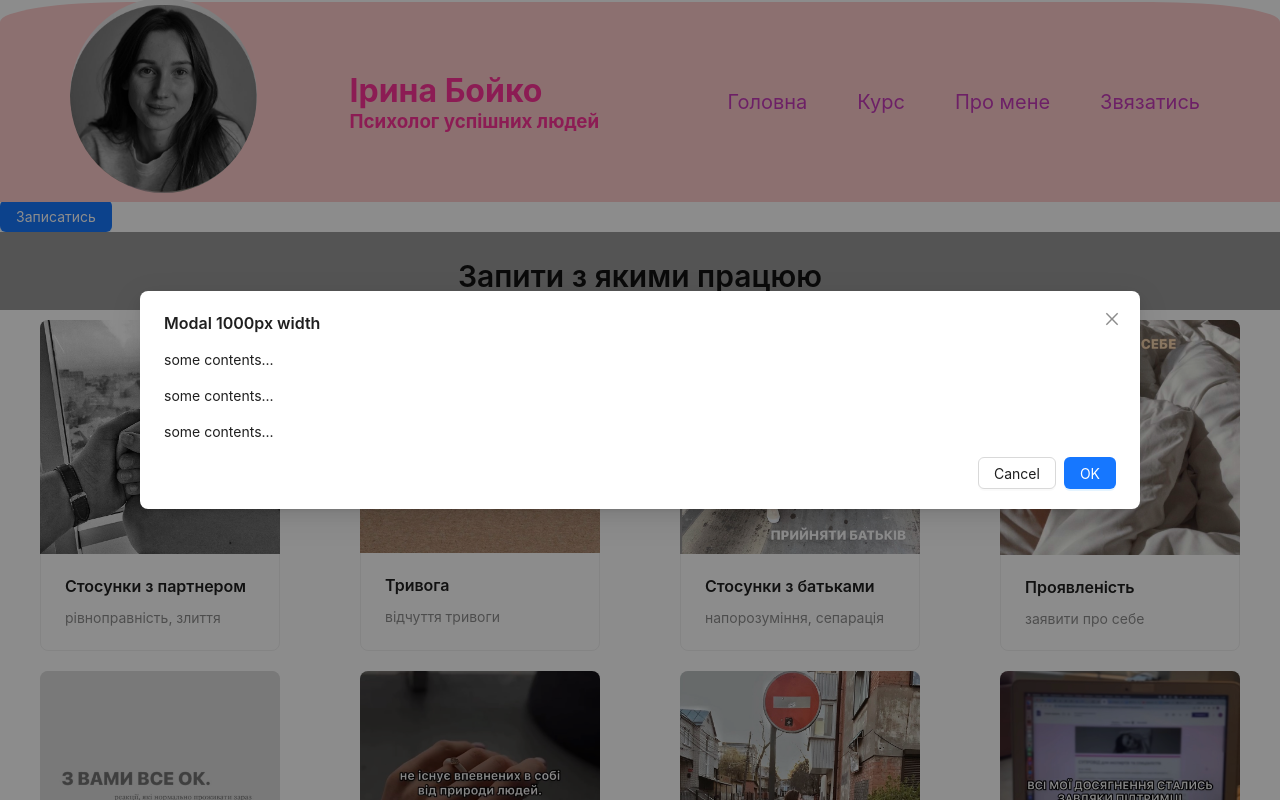
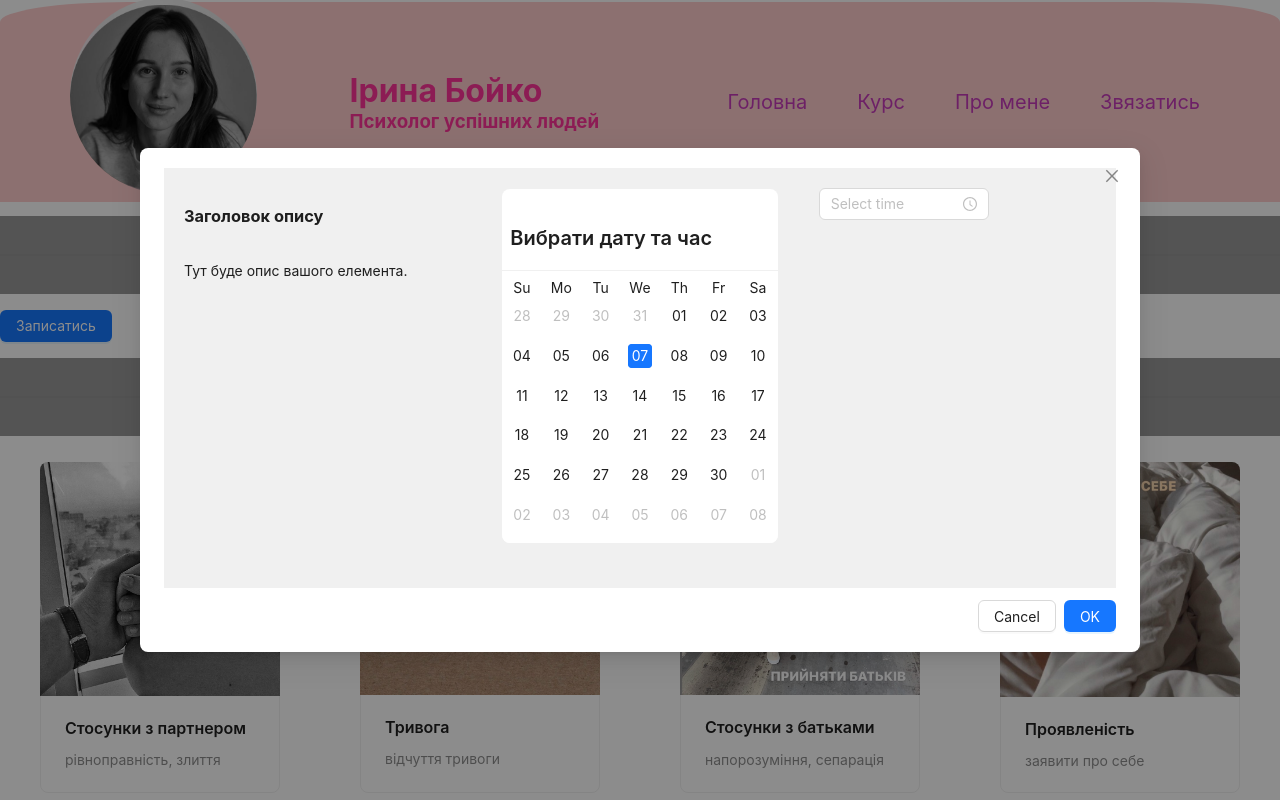
Before and after one commit to MR-FRED200396/PsychologBoiko, a React (Create React App) app: page / in a window 1280 px wide. Both pictures are taken after a click on the button "Записатись". Shown: the top 800 px of the page. Built offline with nearby package versions, Linux system fonts and the light colour scheme.

Commit message:
Add child ModalComponent to component HowToGoConsutltacion  add title, calendar and time picker to ModalComponent

```diff
--- a/src/components/main/mainComponents/HowToGoConsultacion.jsx
+++ b/src/components/main/mainComponents/HowToGoConsultacion.jsx
@@ -1,25 +1,32 @@
 import React, { useState } from "react";
-import { Button, Modal } from "antd";
+import ModalComponent from "./modalComponent/ModalComponent";
+
+import { Button, Divider, Row, Col, Typography } from "antd";
 
 export default function HowToGoConsultation() {
   const [open, setOpen] = useState(false);
+
+  const handleOpen = () => {
+    setOpen(true);
+  };
+
+  const handleClose = () => {
+    setOpen(false);
+  };
+
   return (
     <>
-      <Button type="primary" onClick={() => setOpen(true)}>
-        Записатись
-      </Button>
-      <Modal
-        title="Modal 1000px width"
-        centered
-        open={open}
-        onOk={() => setOpen(false)}
-        onCancel={() => setOpen(false)}
-        width={1000}
-      >
-        <p>some contents...</p>
-        <p>some contents...</p>
-        <p>some contents...</p>
-      </Modal>
+      <Row>
+        <Col span={24}>
+          <Divider orientation="center" style={{ backgroundColor: "#999" }}>
+            <Typography.Title level={2}>Запис на консультацію</Typography.Title>
+          </Divider>
+          <Button type="primary" onClick={handleOpen}>
+            Записатись
+          </Button>
+          <ModalComponent open={open} handleClose={handleClose} />
+        </Col>
+      </Row>
     </>
   );
 }
--- a/src/components/main/mainComponents/RequestsIWork.jsx
+++ b/src/components/main/mainComponents/RequestsIWork.jsx
@@ -1,4 +1,4 @@
-import { Row, Col, Typography, Card } from "antd";
+import { Row, Col, Typography, Card, Divider } from "antd";
 const { Meta } = Card;
 
 export default function RequestsIWork() {
@@ -93,15 +93,10 @@ export default function RequestsIWork() {
   return (
     <>
       <Row>
-        <Col
-          span={24}
-          style={{
-            backgroundColor: "#999",
-            display: "flex",
-            justifyContent: "center",
-          }}
-        >
-          <Typography.Title level={2}>Запити з якими працюю </Typography.Title>
+        <Col span={24}>
+          <Divider orientation="center" style={{ backgroundColor: "#999" }}>
+            <Typography.Title level={2}>Запити з якими працюю</Typography.Title>
+          </Divider>
         </Col>
       </Row>
 
--- /dev/null
+++ b/src/components/main/mainComponents/modalComponent/ModalCalendar.jsx
@@ -0,0 +1,81 @@
+import React from "react";
+import dayjs from "dayjs";
+import "dayjs/locale/zh-cn";
+import dayLocaleData from "dayjs/plugin/localeData";
+import { Calendar, Select, Typography, Row } from "antd";
+dayjs.extend(dayLocaleData);
+
+const ModalCalendar = ({ token }) => {
+  const onPanelChange = (value, mode) => {
+    console.log(value.format("YYYY-MM-DD"), mode);
+  };
+
+  const wrapperStyle = {
+    width: 300,
+    border: `1px solid ${token.colorBorderSecondary}`,
+    borderRadius: token.borderRadiusLG,
+  };
+
+  return (
+    <div
+      style={{
+        height: "420px",
+        backgroundColor: "#f0f0f0",
+        padding: "20px",
+        display: "flex",
+        justifyContent: "end",
+        alignItems: "start",
+      }}
+    >
+      <div style={wrapperStyle}>
+        <Calendar
+          fullscreen={false}
+          headerRender={({ value, type, onChange, onTypeChange }) => {
+            const start = 0;
+            const end = 12;
+            const monthOptions = [];
+            let current = value.clone();
+            const localeData = value.localeData();
+            const months = [];
+            for (let i = 0; i < 12; i++) {
+              current = current.month(i);
+              months.push(localeData.monthsShort(current));
+            }
+            for (let i = start; i < end; i++) {
+              monthOptions.push(
+                <Select.Option key={i} value={i} className="month-item">
+                  {months[i]}
+                </Select.Option>
+              );
+            }
+            const year = value.year();
+            const month = value.month();
+            const options = [];
+            for (let i = year - 10; i < year + 10; i += 1) {
+              options.push(
+                <Select.Option key={i} value={i} className="year-item">
+                  {i}
+                </Select.Option>
+              );
+            }
+            return (
+              <div
+                style={{
+                  padding: 8,
+                }}
+              >
+                <Typography.Title level={4}>
+                  Вибрати дату та час
+                </Typography.Title>
+                <Row gutter={8}>{monthOptions}</Row>
+              </div>
+            );
+          }}
+          onPanelChange={onPanelChange}
+        />
+      </div>
+    </div>
+  );
+};
+
+export default ModalCalendar;
--- /dev/null
+++ b/src/components/main/mainComponents/modalComponent/ModalComponent.jsx
@@ -0,0 +1,185 @@
+import React from "react";
+import dayjs from "dayjs";
+import "dayjs/locale/zh-cn";
+import dayLocaleData from "dayjs/plugin/localeData";
+import {
+  Modal,
+  Row,
+  Col,
+  Typography,
+  TimePicker,
+  Calendar,
+  Select,
+  theme,
+} from "antd";
+dayjs.extend(dayLocaleData);
+
+const ModalComponent = ({ open, handleClose }) => {
+  const { token } = theme.useToken();
+
+  const onPanelChange = (value, mode) => {
+    console.log(value.format("YYYY-MM-DD"), mode);
+  };
+
+  const wrapperStyle = {
+    width: 300,
+    border: `1px solid ${token.colorBorderSecondary}`,
+    borderRadius: token.borderRadiusLG,
+  };
+
+  return (
+    <Modal
+      centered
+      visible={open}
+      onOk={handleClose}
+      onCancel={handleClose}
+      width={1000}
+    >
+      <Row>
+        <Col
+          span={8}
+          style={{
+            height: "420px",
+            backgroundColor: "#f0f0f0",
+            padding: "20px",
+          }}
+        >
+          <div
+            style={{
+              display: "flex",
+              flexDirection: "column",
+              justifyContent: "start",
+              alignItems: "start",
+              height: "100%",
+            }}
+          >
+            <h3>Заголовок опису</h3>
+            <p>Тут буде опис вашого елемента.</p>
+          </div>
+        </Col>
+        <Col
+          span={8}
+          style={{
+            height: "420px",
+            backgroundColor: "#f0f0f0",
+            padding: "20px",
+          }}
+        >
+          <div
+            style={{
+              display: "flex",
+              justifyContent: "end",
+              alignItems: "start",
+              height: "100%",
+            }}
+          >
+            <div style={wrapperStyle}>
+              <Calendar
+                fullscreen={false}
+                headerRender={({ value, type, onChange, onTypeChange }) => {
+                  const start = 0;
+                  const end = 12;
+                  const monthOptions = [];
+                  let current = value.clone();
+                  const localeData = value.localeData();
+                  const months = [];
+                  for (let i = 0; i < 12; i++) {
+                    current = current.month(i);
+                    months.push(localeData.monthsShort(current));
+                  }
+                  for (let i = start; i < end; i++) {
+                    monthOptions.push(
+                      <Select.Option key={i} value={i} className="month-item">
+                        {months[i]}
+                      </Select.Option>
+                    );
+                  }
+                  const year = value.year();
+                  const month = value.month();
+                  const options = [];
+                  for (let i = year - 10; i < year + 10; i += 1) {
+                    options.push(
+                      <Select.Option key={i} value={i} className="year-item">
+                        {i}
+                      </Select.Option>
+                    );
+                  }
+                  return (
+                    <div
+                      style={{
+                        padding: 8,
+                      }}
+                    >
+                      <Typography.Title level={4}>
+                        Вибрати дату та час
+                      </Typography.Title>
+                      <Row gutter={8}></Row>
+                    </div>
+                  );
+                }}
+                onPanelChange={onPanelChange}
+              />
+            </div>
+          </div>
+        </Col>
+        <Col
+          span={8}
+          style={{
+            height: "420px",
+            backgroundColor: "#f0f0f0",
+            padding: "20px",
+          }}
+        >
+          <div
+            style={{
+              display: "flex",
+              justifyContent: "start",
+              alignItems: "start",
+              height: "100%",
+            }}
+          >
+            <TimePicker />
+          </div>
+        </Col>
+      </Row>
+    </Modal>
+  );
+};
+
+export default ModalComponent;
+
+// для розділення на менші компоненти але булм проблеми
+
+// import React from "react";
+// import dayjs from "dayjs";
+// import "dayjs/locale/zh-cn";
+// import dayLocaleData from "dayjs/plugin/localeData";
+// import { Modal } from "antd";
+// import ModalTitle from "./ModalTitle";
+// import ModalCalendar from "./ModalCalendar";
+// import ModalTime from "./ModalTime";
+// dayjs.extend(dayLocaleData);
+
+// const ModalComponent = ({ open, handleClose }) => {
+//   const token = {
+//     colorBorderSecondary: "#000000",
+//     borderRadiusLG: "5px",
+//     // Other token properties
+//   };
+
+//   return (
+//     <Modal
+//       centered
+//       visible={open}
+//       onOk={handleClose}
+//       onCancel={handleClose}
+//       width={1000}
+//     >
+//       <ModalTitle />
+//       <ModalCalendar token={token} />
+//       <ModalTime />
+//     </Modal>
+//   );
+// };
+
+// export default ModalComponent;
--- /dev/null
+++ b/src/components/main/mainComponents/modalComponent/ModalTime.jsx
@@ -0,0 +1,21 @@
+import React from "react";
+import { TimePicker } from "antd";
+
+const ModalTime = () => {
+  return (
+    <div
+      style={{
+        height: "420px",
+        backgroundColor: "#f0f0f0",
+        padding: "20px",
+        display: "flex",
+        justifyContent: "start",
+        alignItems: "start",
+      }}
+    >
+      <TimePicker />
+    </div>
+  );
+};
+
+export default ModalTime;
--- /dev/null
+++ b/src/components/main/mainComponents/modalComponent/ModalTitle.jsx
@@ -0,0 +1,23 @@
+import React from "react";
+import { Typography } from "antd";
+
+const ModalTitle = () => {
+  return (
+    <div
+      style={{
+        height: "420px",
+        backgroundColor: "#f0f0f0",
+        padding: "20px",
+        display: "flex",
+        flexDirection: "column",
+        justifyContent: "start",
+        alignItems: "start",
+      }}
+    >
+      <h3>Заголовок опису</h3>
+      <p>Тут буде опис вашого елемента.</p>
+    </div>
+  );
+};
+
+export default ModalTitle;
```
